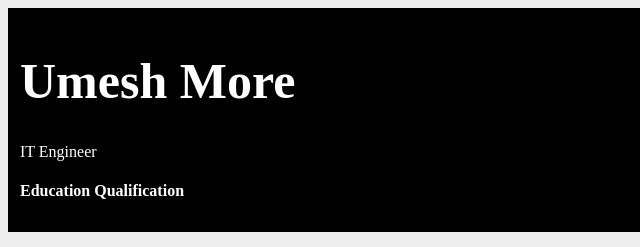
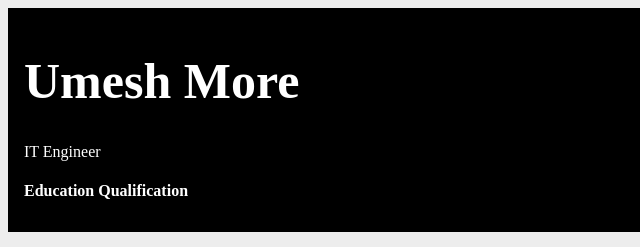
Before and after one commit to umeshmore45/Profile-basic, a plain HTML site: page index.html in a window 1280 px wide. Shown: the top 247 px of the page, 0-640 px from the left. Drawn offline with Linux system fonts and the light colour scheme.

Commit message:
update files

```diff
--- a/index.html
+++ b/index.html
@@ -8,17 +8,16 @@
     <title>My Resume</title>
 <link rel="icon" href='./Download/resume.png'/>
 <link rel="stylesheet" href="./style/resume.css">
-<div class="header">
-   <a href="./index.html"> <h1>Umesh More</h1></a>
-    <p1>IT Engineer<a href="./marks.html"><h4 title="Grades">Education Qualification</h4></a></p1>
-
-</div>
-
-
-
 
 </head>
-<body> <br>
+<body>
+
+    <div class="header">
+        <a href="./index.html"> <h1>Umesh More</h1></a>
+         <p1>IT Engineer<a href="./marks.html"><h4 title="Grades">Education Qualification</h4></a></p1>
+
+     </div>
+        <br>
     <img src="./Download/umesh.jpg" title="Umesh More " alt="img of Umesh" height="200px" width="200px" >
 
     <dl>
--- a/style/resume.css
+++ b/style/resume.css
@@ -4,7 +4,7 @@
 
     color: #fff;
     background-color: black;
-    padding: 10px 12px;
+    padding: 10px 16px;
 }
 
 h1{
```
Also changed, not shown: marks.html (+9 -4 lines).
